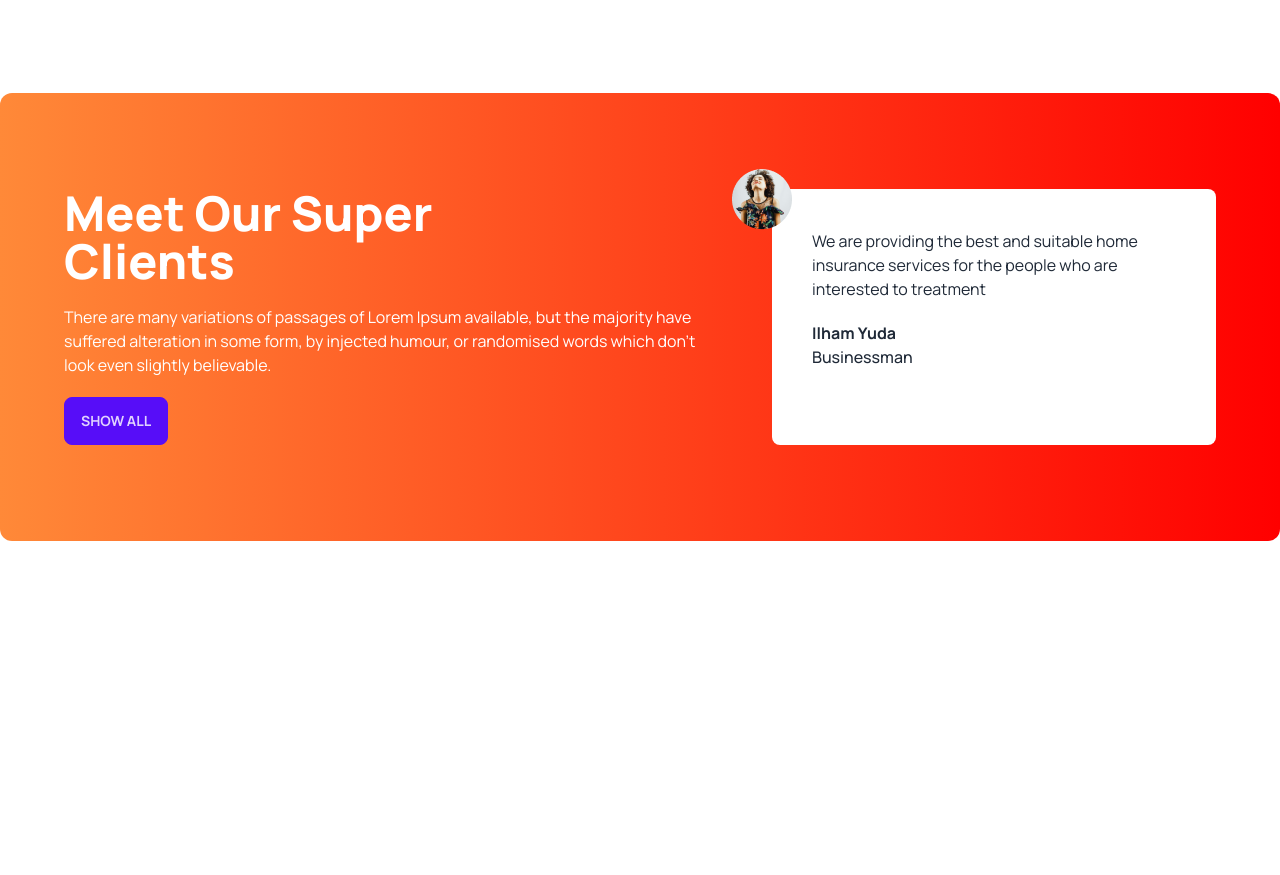
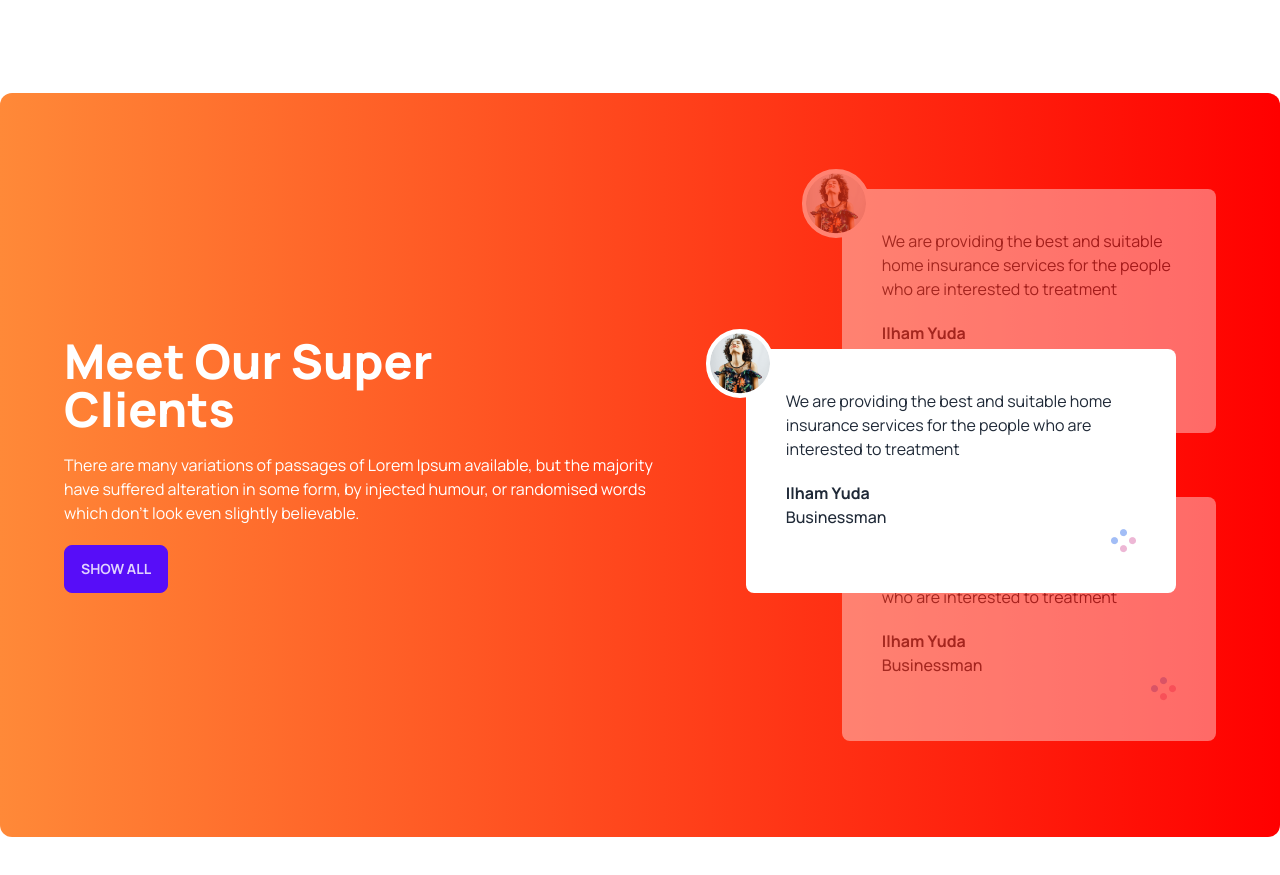
Before and after one commit to RBCodeJourney/Tea-House-With-DaisyUI, a plain HTML site: page index.html in a window 1280 px wide. Shown: the part 1750-2625 px from the top of the page. Before the commit the page ends 2387 px from the top, so only its background shows below. Drawn offline with nearby package versions, Linux system fonts and the light colour scheme; files whose address does not match are found by name.

Commit message:
added a simple coustomer review

```diff
--- a/index.html
+++ b/index.html
@@ -171,7 +171,9 @@
       </section>
       <!-- super client section -->
       <section
-        class="my-24 flex flex-col lg:flex-row gap-12 rounded-xl bg-gradient-to-r from-[#FF8938] to-[#F00] px-16 py-24">
+        class="my-24 flex flex-col lg:flex-row gap-12 rounded-xl bg-gradient-to-r from-[#FF8938] to-[#F00] px-16 py-24"
+      >
+        <div class="flex lg:pr-28 items-center">
           <div class="space-y-5">
             <h2 class="text-5xl font-extrabold text-white">
               Meet Our Super
@@ -179,22 +181,69 @@
               Clients
             </h2>
             <p class="text-white">
-            There are many variations of passages of Lorem Ipsum available, but
-            the majority have suffered alteration in some form, by injected
-            humour, or randomised words which don't look even slightly
-            believable.
+              There are many variations of passages of Lorem Ipsum available,
+              but the majority have suffered alteration in some form, by
+              injected humour, or randomised words which don't look even
+              slightly believable.
             </p>
             <button class="btn btn-primary">Show All</button>
           </div>
-        <!-- review -->
-        <div class="relative p-10 rounded-lg bg-white">
-          <img class="absolute -left-10 -top-5" src="images/client.png" alt="" />
+        </div>
+        <!-- review container -->
+        <div class="relative">
+          <!--next review -->
+          <div class="relative z-10 mb-16 opacity-40 p-10 rounded-lg bg-white">
+            <img
+              class="absolute -left-10 -top-5 border-4 border-white rounded-full bg-white"
+              src="images/client.png"
+              alt=""
+            />
             <p>
               We are providing the best and suitable home insurance services for
               the people who are interested to treatment
             </p>
             <h4 class="font-bold mt-5">Ilham Yuda</h4>
             <p class="font-medium">Businessman</p>
+            <div class="flex justify-end">
+              <img src="images/circles.png" alt="" />
+            </div>
+          </div>
+          <!--current review -->
+          <div
+            class="absolute z-20 top-40 lg:-left-24 lg:w-[430px] p-10 rounded-lg bg-white"
+          >
+            <img
+              class="absolute -left-10 -top-5 border-4 border-white rounded-full bg-white"
+              src="images/client.png"
+              alt=""
+            />
+            <p>
+              We are providing the best and suitable home insurance services for
+              the people who are interested to treatment
+            </p>
+            <h4 class="font-bold mt-5">Ilham Yuda</h4>
+            <p class="font-medium">Businessman</p>
+            <div class="flex justify-end">
+              <img src="images/circles.png" alt="" />
+            </div>
+          </div>
+          <!--previous review -->
+          <div class="relative z-10 opacity-40 p-10 rounded-lg bg-white">
+            <img
+              class="absolute -left-10 -top-5 border-4 border-white rounded-full bg-white"
+              src="images/client.png"
+              alt=""
+            />
+            <p>
+              We are providing the best and suitable home insurance services for
+              the people who are interested to treatment
+            </p>
+            <h4 class="font-bold mt-5">Ilham Yuda</h4>
+            <p class="font-medium">Businessman</p>
+            <div class="flex justify-end">
+              <img src="images/circles.png" alt="" />
+            </div>
+          </div>
         </div>
       </section>
     </main>
```
Lines whose indentation alone changed are shown as unchanged.
